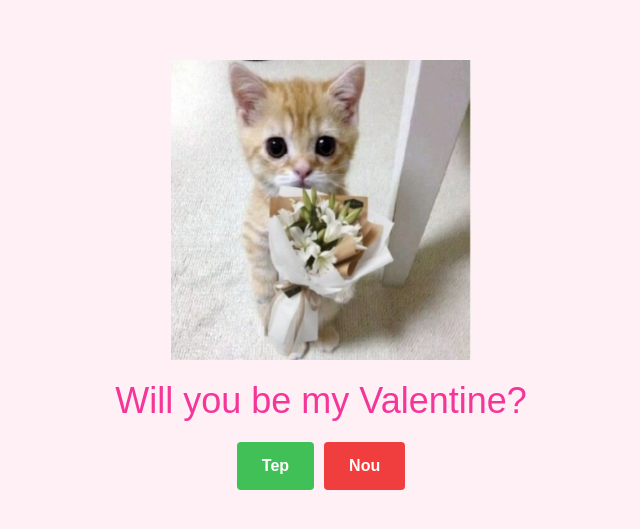
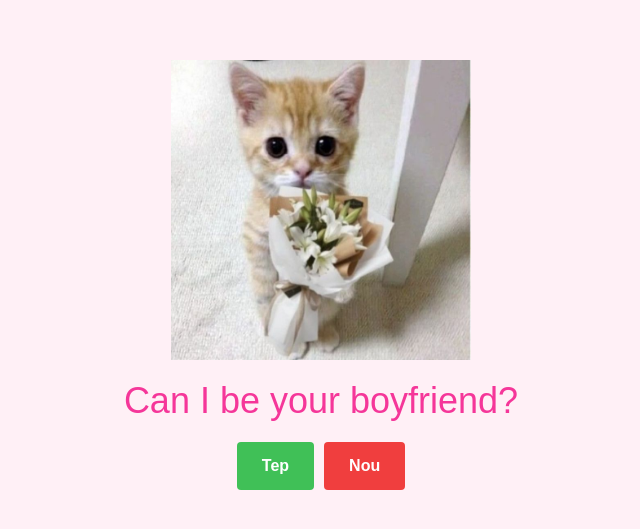
Before and after one commit to Lichtooo/MantasN, a plain HTML site: page index.html in a window 1280 px wide. Shown: the part 125-654 px from the top of the page, without its empty margins (319-959 px from the left). Drawn offline with Linux system fonts and the light colour scheme; a web font is replaced by a local one.

Commit message:
index.html

```diff
--- a/index.html
+++ b/index.html
@@ -10,12 +10,12 @@
       rel="stylesheet"
     />
     <link rel="stylesheet" href="style.css" />
-    <title>Valentine</title>
+    <title>Can I?</title>
   </head>
   <body>
     <main class="container">
       <img class="cat-img" src="img/cat-0.jpg" alt="Picture of a cat" />
-      <p class="title">Will you be my Valentine?</p>
+      <p class="title">Can I be your boyfriend?</p>
       <div class="buttons">
         <button type="button" class="btn btn--Tep">Tep</button>
         <button type="button" class="btn btn--Nou">Nou</button>
```
